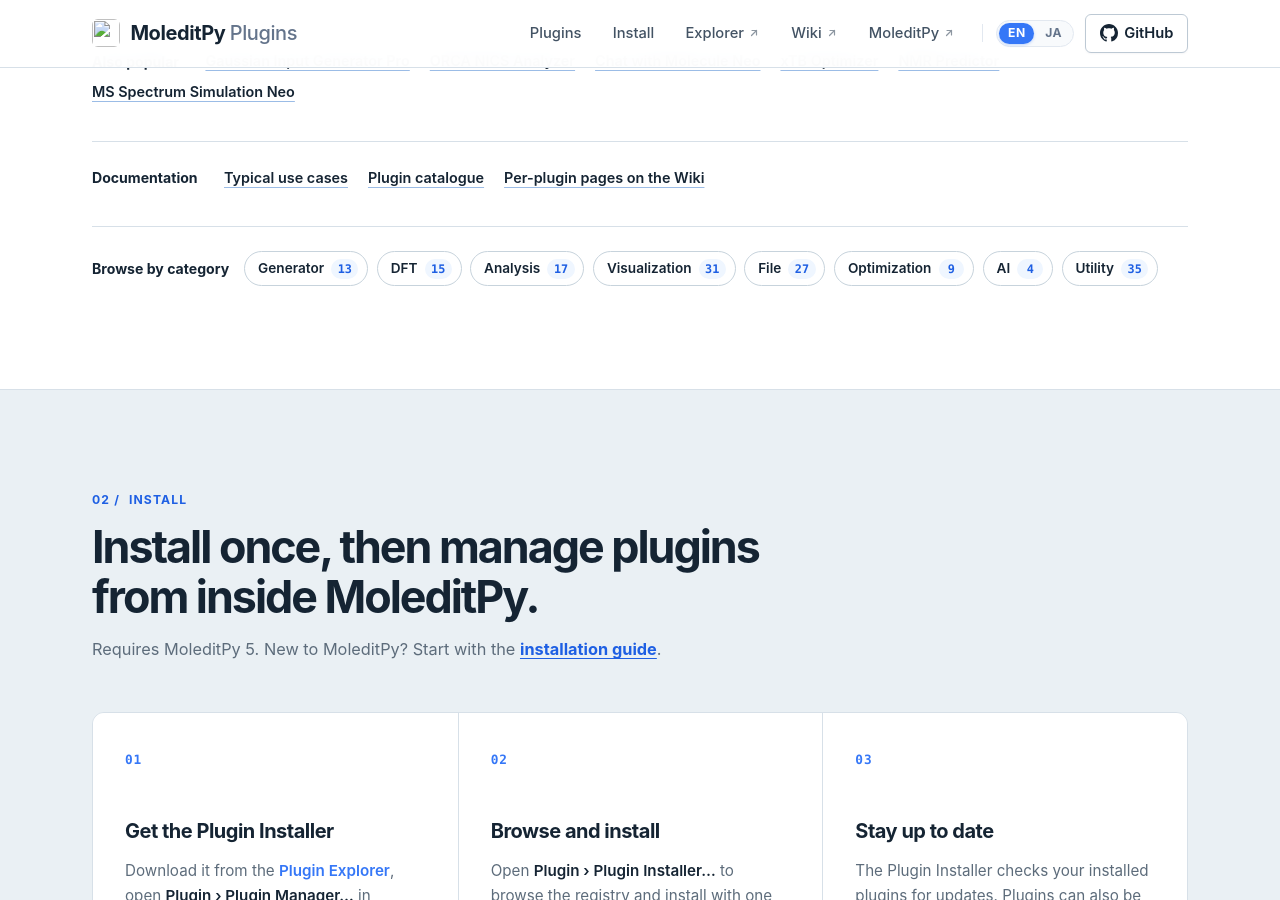
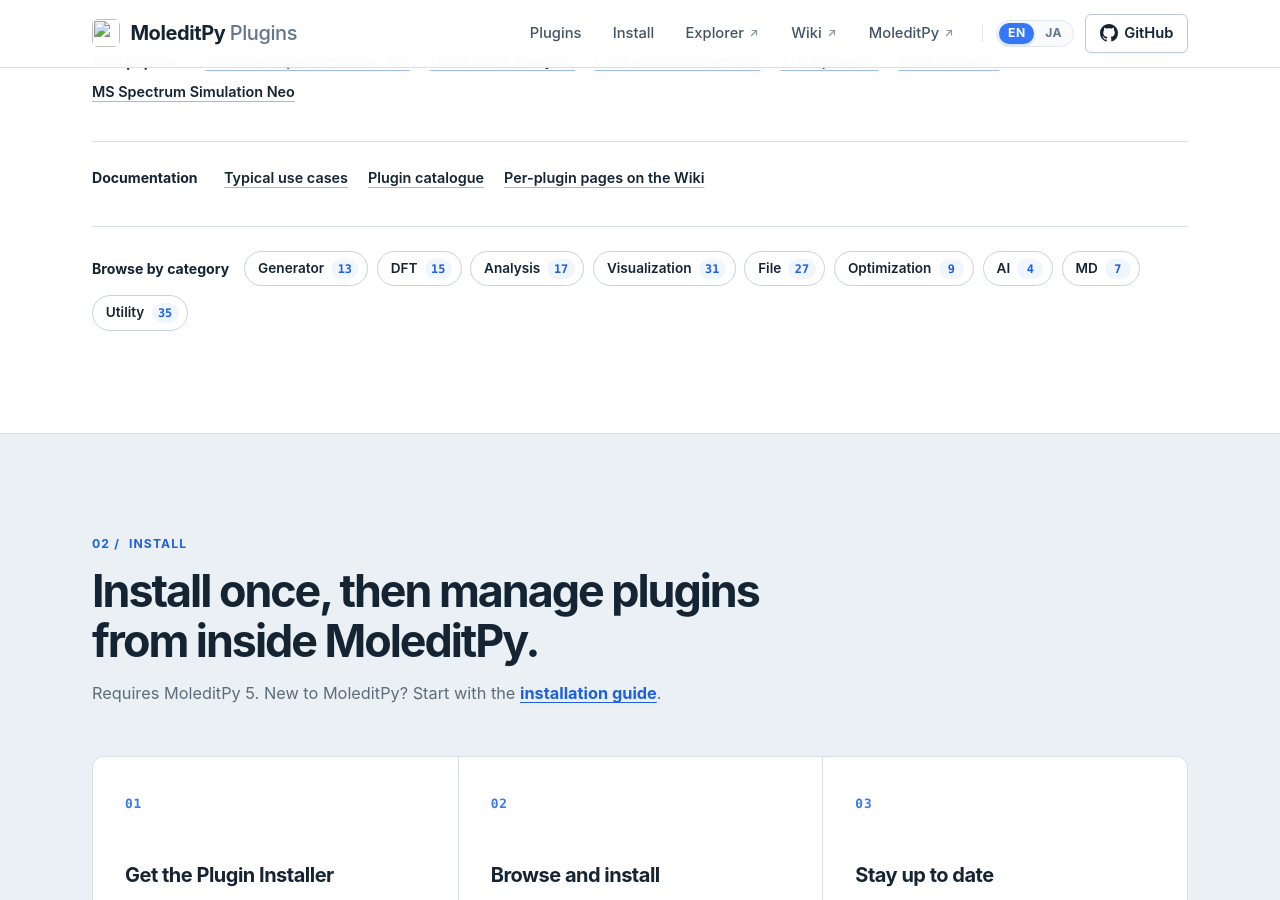
Before and after one commit to HiroYokoyama/moleditpy-plugins, a Jekyll site: the page index.html, which Jekyll copies as it is, in a window 1280 px wide and 900 px high, scrolled down 2078 px. Built offline with Jekyll 4.4.1, drawn with Linux system fonts in a browser that asks for light colours.

Commit message:
Add an MD category chip to the landing page
Co-Authored-By: Claude Opus 5.5 <noreply@anthropic.com>

```diff
--- a/index.html
+++ b/index.html
@@ -155,6 +155,7 @@
           <a class="category-chip" href="explorer/?tag=File">File <span data-tag-count="File">22</span></a>
           <a class="category-chip" href="explorer/?tag=Optimization">Optimization <span data-tag-count="Optimization">7</span></a>
           <a class="category-chip" href="explorer/?tag=AI">AI <span data-tag-count="AI">4</span></a>
+          <a class="category-chip" href="explorer/?tag=MD">MD <span data-tag-count="MD">7</span></a>
           <a class="category-chip" href="explorer/?tag=Utility">Utility <span data-tag-count="Utility">27</span></a>
         </div>
       </div>
```
